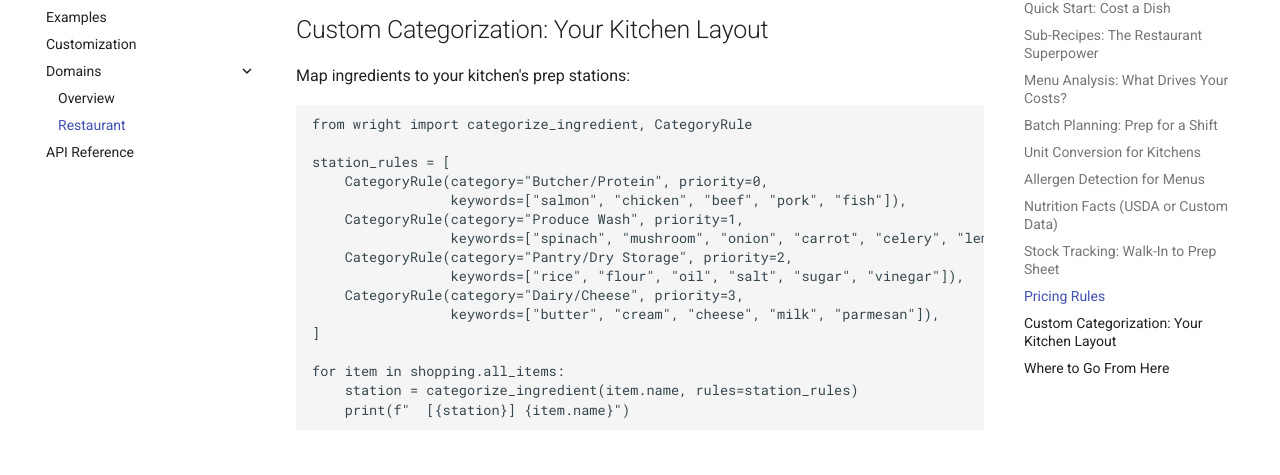
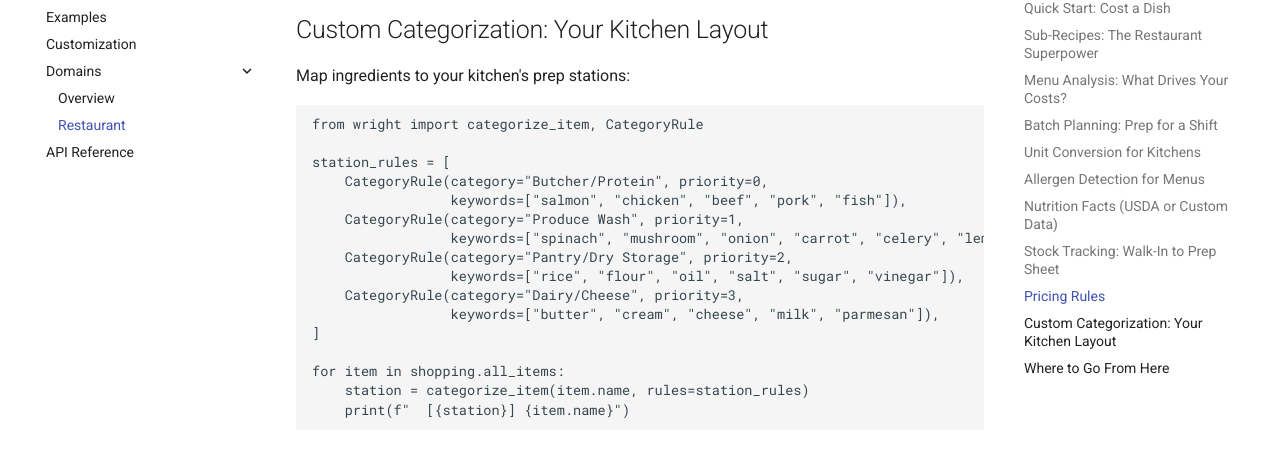
Before and after one commit to 3pm-baking/wright, an MkDocs documentation site: the page built from docs/guides/restaurant.md, in a window 1280 px wide and 900 px high, scrolled down 5078 px. Shown: the part 145-620 px from the top of the window. Built offline with MkDocs 1.6.1 and Material for MkDocs 9.7.7, drawn with Linux system fonts in a browser that asks for light colours; comment, search, counter and statistics services are not loaded.

Commit message:
rename and docs for larger audience

````diff
--- a/docs/guides/restaurant.md
+++ b/docs/guides/restaurant.md
@@ -247,7 +247,7 @@ price = multiplier_price(cost, 3)  # → $16.86
 Map ingredients to your kitchen's prep stations:
 
 ```python
-from wright import categorize_ingredient, CategoryRule
+from wright import categorize_item, CategoryRule
 
 station_rules = [
     CategoryRule(category="Butcher/Protein", priority=0,
@@ -261,7 +261,7 @@ station_rules = [
 ]
 
 for item in shopping.all_items:
-    station = categorize_ingredient(item.name, rules=station_rules)
+    station = categorize_item(item.name, rules=station_rules)
     print(f"  [{station}] {item.name}")
 ```
 
````
Also changed, not shown: docs/api.md (+1 -0 lines), docs/guides/domains.md (+1 -1 lines).
